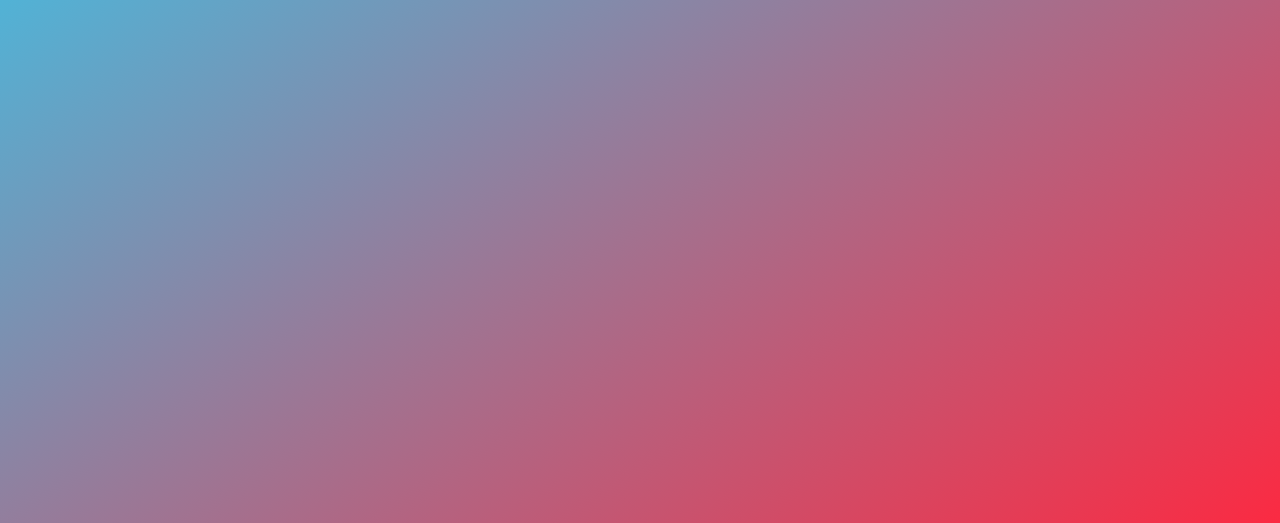
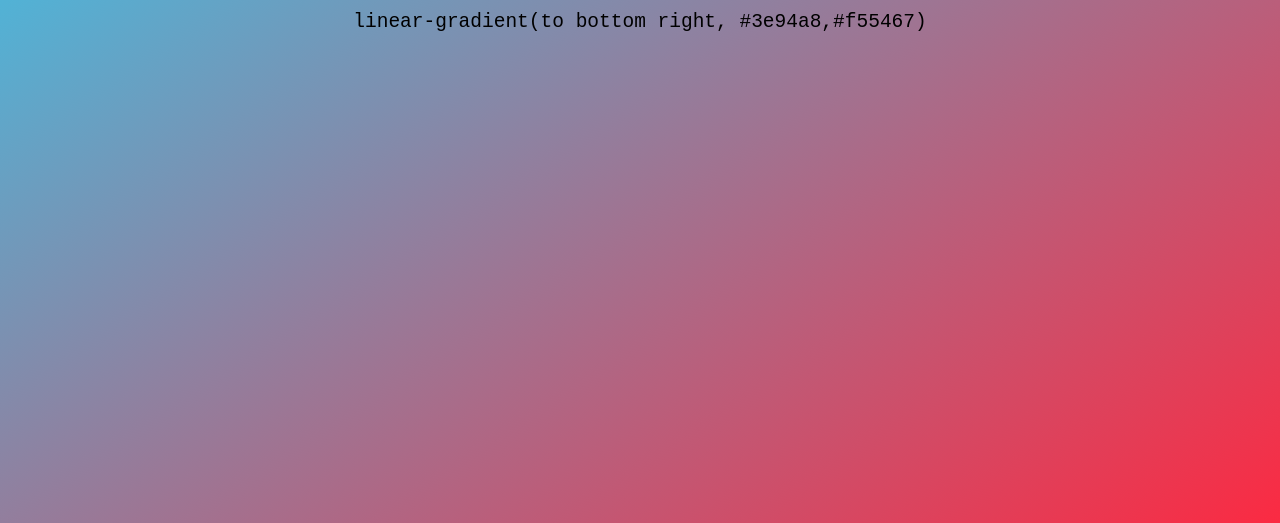
Before and after one commit to edouardmisset/backgroundGenerator, a plain HTML site: page index.html in a window 1280 px wide. Shown: the part 317-840 px from the top of the page. Drawn offline with Linux system fonts and the light colour scheme.

Commit message:
Initial Value of the CSS code in the HTML

```diff
--- a/index.html
+++ b/index.html
@@ -16,7 +16,7 @@
       <input type="color" id="secondColor" name="secondColor" value="#F55467" />
     </span>
     <h2 class="header center">Current css background</h2>
-    <code id="result"></code>
+    <code id="result">linear-gradient(to bottom right, #3e94a8,#f55467)</code>
     <script src="script.js"></script>
   </body>
 </html>
```
